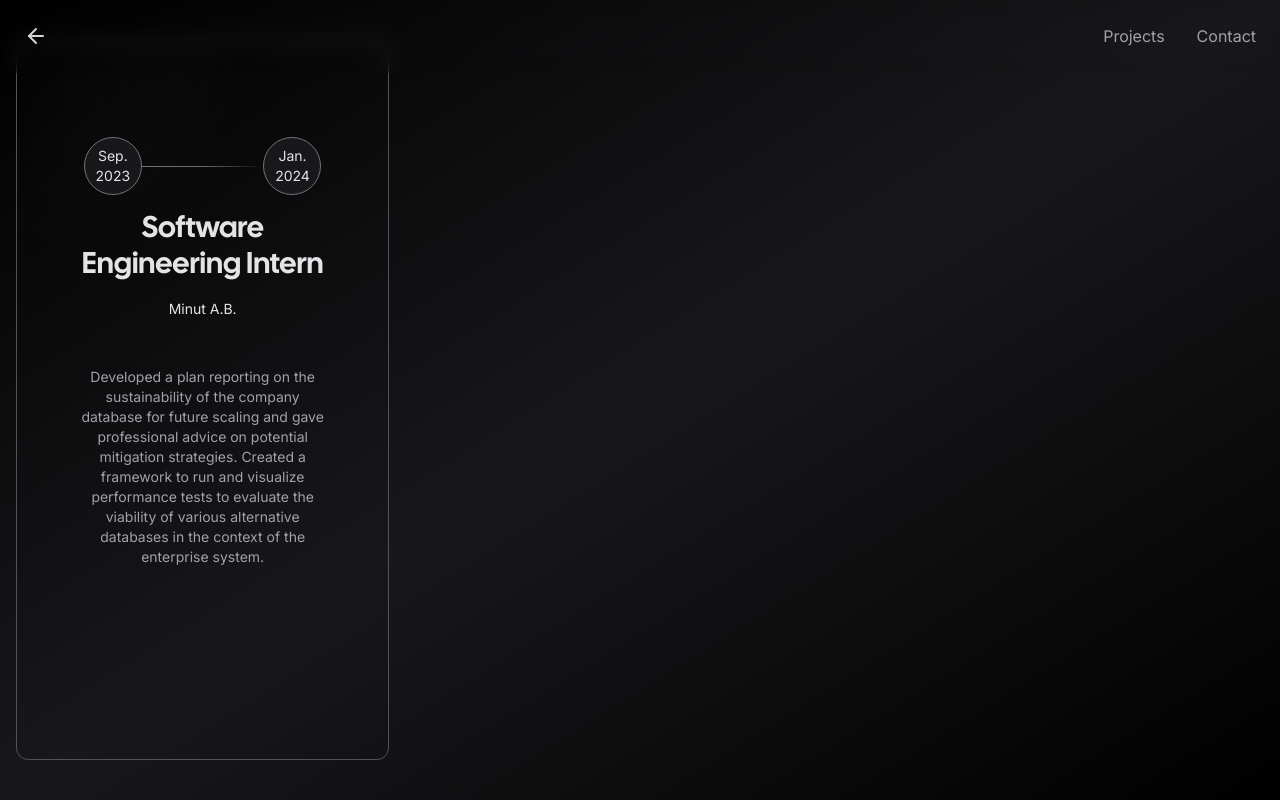
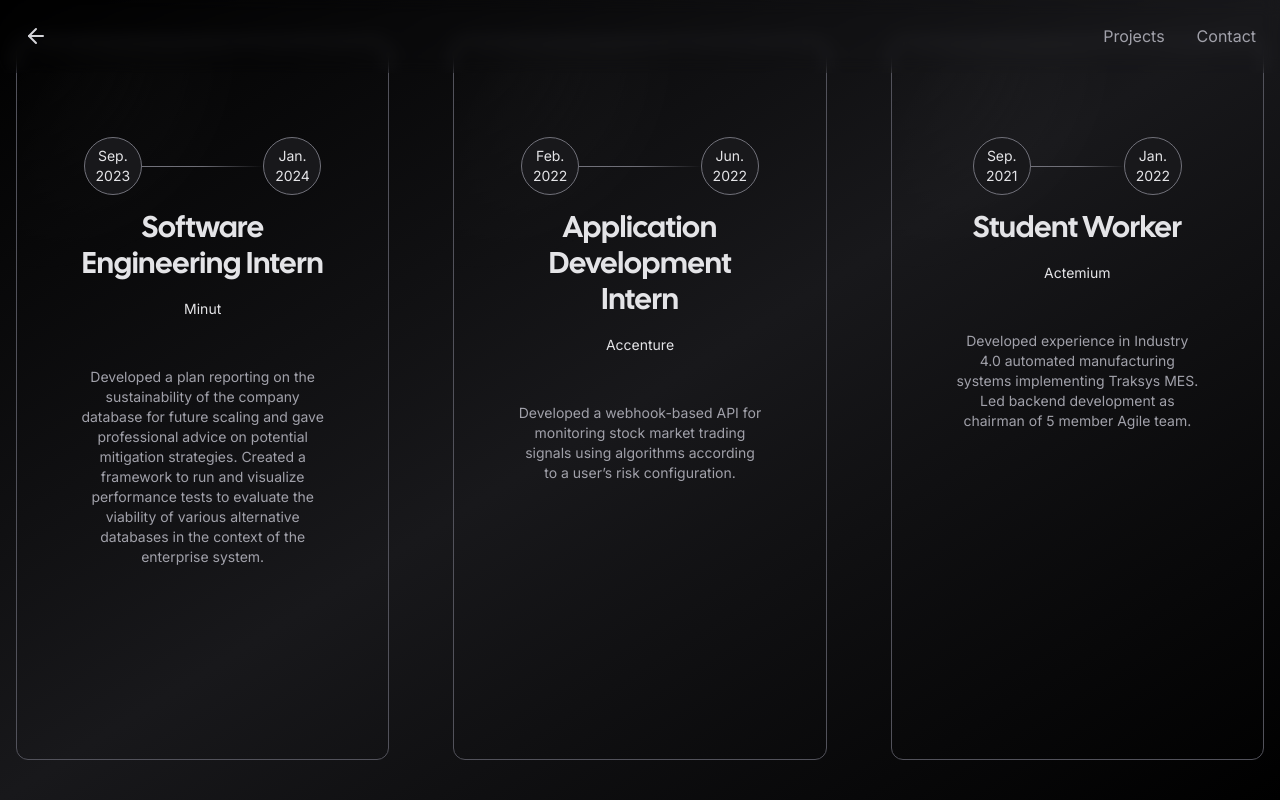
Before and after one commit to vsvincent/portfolio, a Next.js app in the folder vsvincent/: page /experience in a window 1280 px wide. Built offline with nearby package versions, Linux system fonts and the light colour scheme; no server answers; what tailwindcss-debug-screens would draw is missing.

Commit message:
Add all companies

```diff
--- a/vsvincent/app/experience/page.tsx
+++ b/vsvincent/app/experience/page.tsx
@@ -10,8 +10,24 @@
 		end: "Jan. 2024",
 		href: "https://www.minut.com",
 		role: "Software Engineering Intern",
-		company: "Minut A.B.",
+		company: "Minut",
 		description: "Developed a plan reporting on the sustainability of the company database for future scaling and gave professional advice on potential mitigation strategies. Created a framework to run and visualize performance tests to evaluate the viability of various alternative databases in the context of the enterprise system."
+	},
+	{
+		start: "Feb. 2022",
+		end: "Jun. 2022",
+		href: "https://www.accenture.com",
+		role: "Application Development Intern",
+		company: "Accenture",
+		description: "Developed a webhook-based API for monitoring stock market trading signals using algorithms according to a user’s risk configuration."
+	},
+	{
+		start: "Sep. 2021",
+		end: "Jan. 2022",
+		href: "https://www.actemium.com",
+		role: "Student Worker",
+		company: "Actemium",
+		description: "Developed experience in Industry 4.0 automated manufacturing systems implementing Traksys MES. Led backend development as chairman of 5 member Agile team."
 	}
 ];
 
```
